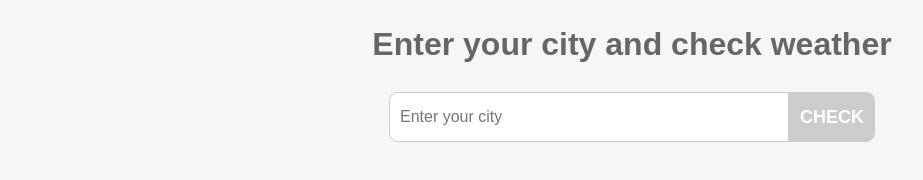
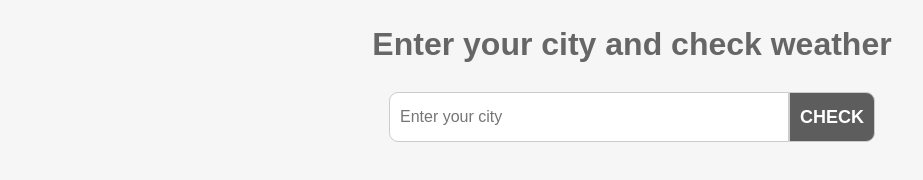
Before and after one commit to KamilJagoda/WeatherChecker, a plain HTML site: page index.html in a window 1280 px wide. In both pictures the pointer is over the button "CHECK". Shown: the part 44-224 px from the top of the page, without its empty margins (8-931 px from the left). Drawn offline with Linux system fonts and the light colour scheme.

Commit message:
Button hover

```diff
--- a/style.css
+++ b/style.css
@@ -56,10 +56,13 @@ img {
     border-radius: 0 9px 9px 0;
     padding: 0 10px;
     line-height: 1;
-    vertical-align: middle
+    vertical-align: middle;
+    cursor: pointer;
 
 }
-
+#submit-btn:hover {
+    background: #5d5d5d;
+}
 #submit-btn:focus {
     outline: 0;
 }
```
